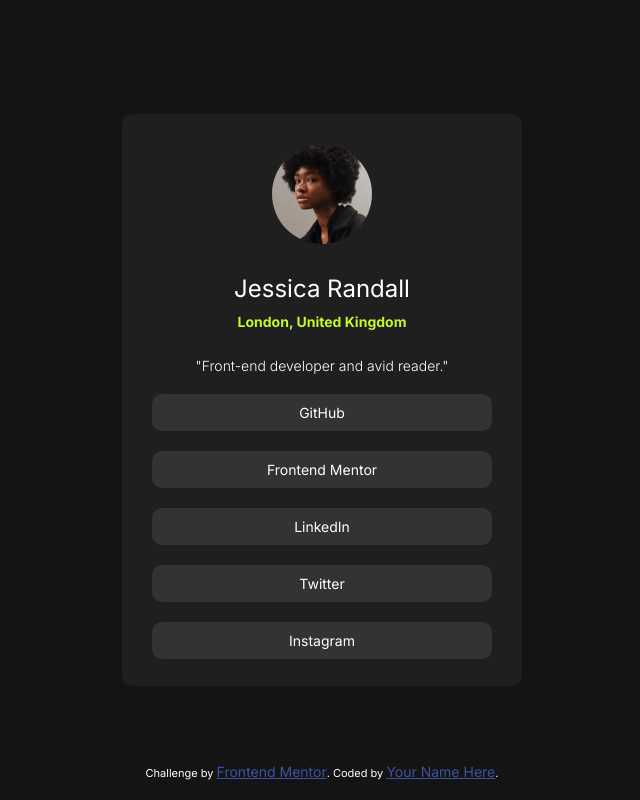
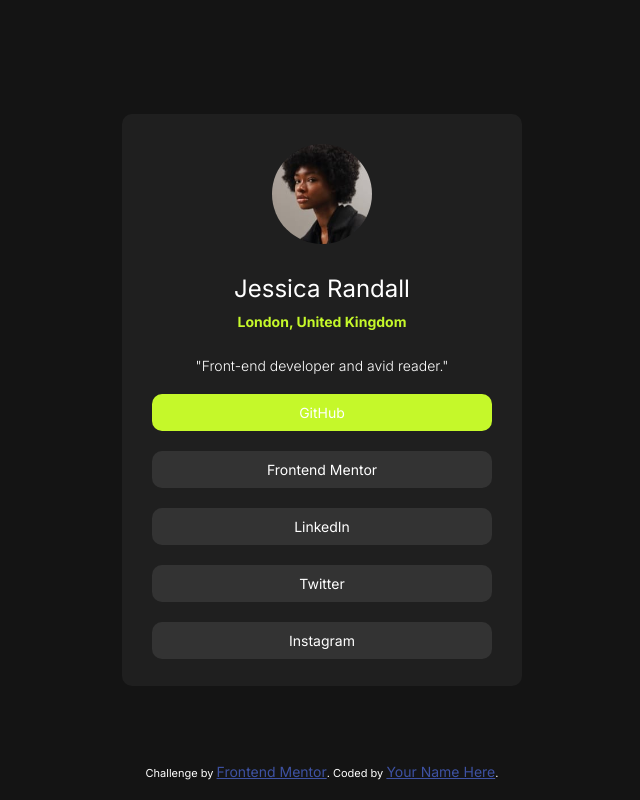
Before and after one commit to juztasif/Frontend-Mentor-Projects, a plain HTML site: page social-links-profile/index.html in a window 1280 px wide. In both pictures the pointer is over the element "GitHub". Shown: the whole page, without its empty margins (318-958 px from the left). Drawn offline with Linux system fonts and the light colour scheme.

Commit message:
Update index.html

```diff
--- a/social-links-profile/index.html
+++ b/social-links-profile/index.html
@@ -87,7 +87,9 @@
       border-radius: 10px;
     }
 
-
+    .box:hover {
+      background-color: hsl(75, 94%, 57%);
+    }
   </style>
 </head>
 <body>
```
